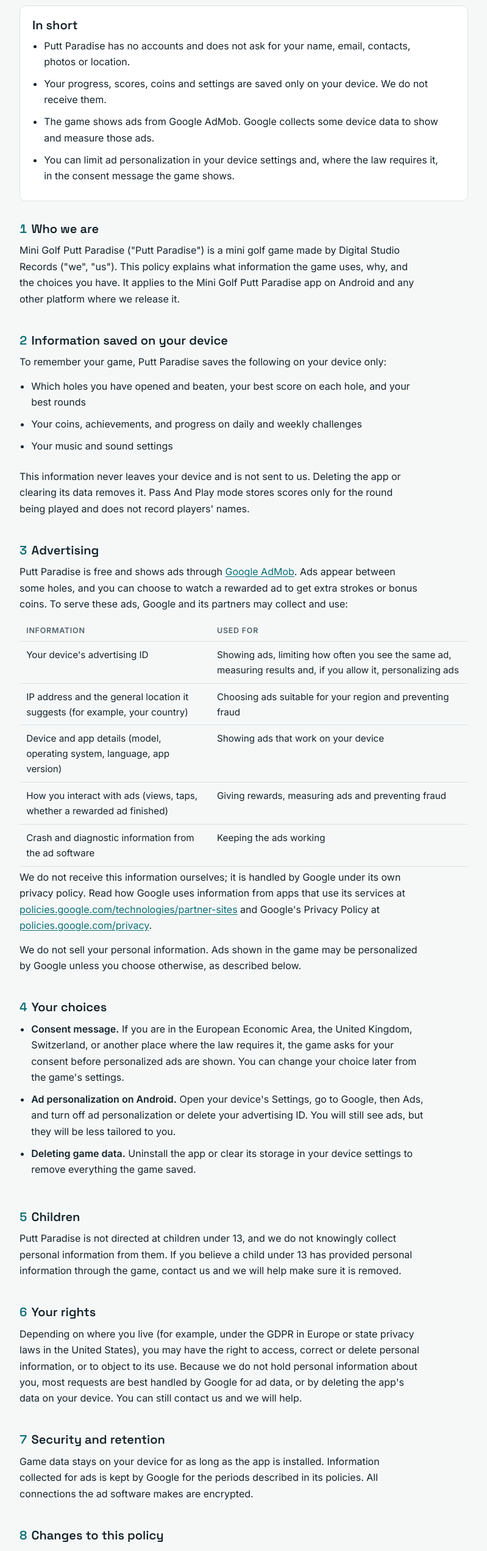
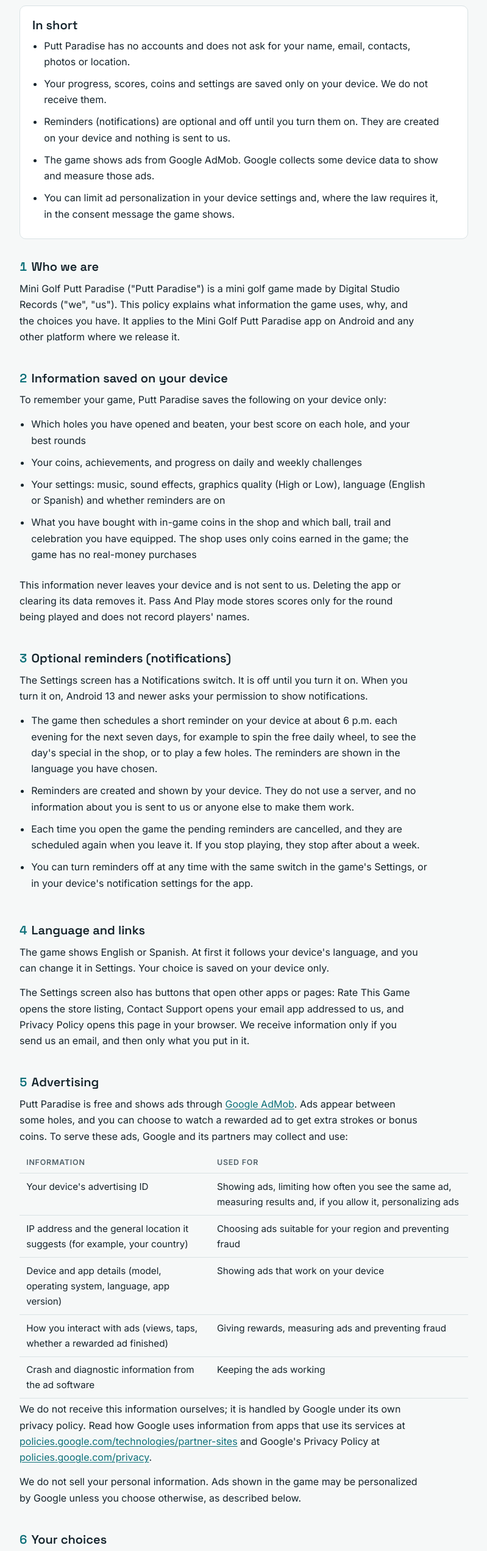
Before and after one commit to Digital-Studio-Records/minigolf-puttparadise-privacy, a plain HTML site: page index.html in a window 1280 px wide. Shown: the part 240-2783 px from the top of the page at 61% size, without its empty margins (240-1039 px from the left). Drawn offline with Linux system fonts and the light colour scheme.

Commit message:
Add files via upload

```diff
--- a/index.html
+++ b/index.html
@@ -63,7 +63,7 @@
   <div class="wrap">
     <span class="eyebrow">Digital Studio Records</span>
     <h1>Mini Golf Putt Paradise Privacy Policy</h1>
-    <p class="meta">Effective November 13, 2026</p>
+    <p class="meta">Effective November 17, 2026</p>
   </div>
 </header>
 
@@ -74,6 +74,7 @@
       <ul>
         <li>Putt Paradise has no accounts and does not ask for your name, email, contacts, photos or location.</li>
         <li>Your progress, scores, coins and settings are saved only on your device. We do not receive them.</li>
+        <li>Reminders (notifications) are optional and off until you turn them on. They are created on your device and nothing is sent to us.</li>
         <li>The game shows ads from Google AdMob. Google collects some device data to show and measure those ads.</li>
         <li>You can limit ad personalization in your device settings and, where the law requires it, in the consent message the game shows.</li>
       </ul>
@@ -90,13 +91,31 @@
       <ul>
         <li>Which holes you have opened and beaten, your best score on each hole, and your best rounds</li>
         <li>Your coins, achievements, and progress on daily and weekly challenges</li>
-        <li>Your music and sound settings</li>
+        <li>Your settings: music, sound effects, graphics quality (High or Low), language (English or Spanish) and whether reminders are on</li>
+        <li>What you have bought with in-game coins in the shop and which ball, trail and celebration you have equipped. The shop uses only coins earned in the game; the game has no real-money purchases</li>
       </ul>
       <p>This information never leaves your device and is not sent to us. Deleting the app or clearing its data removes it. Pass And Play mode stores scores only for the round being played and does not record players' names.</p>
     </section>
 
     <section>
-      <h2><span class="n">3</span>Advertising</h2>
+      <h2><span class="n">3</span>Optional reminders (notifications)</h2>
+      <p>The Settings screen has a Notifications switch. It is off until you turn it on. When you turn it on, Android 13 and newer asks your permission to show notifications.</p>
+      <ul>
+        <li>The game then schedules a short reminder on your device at about 6 p.m. each evening for the next seven days, for example to spin the free daily wheel, to see the day's special in the shop, or to play a few holes. The reminders are shown in the language you have chosen.</li>
+        <li>Reminders are created and shown by your device. They do not use a server, and no information about you is sent to us or anyone else to make them work.</li>
+        <li>Each time you open the game the pending reminders are cancelled, and they are scheduled again when you leave it. If you stop playing, they stop after about a week.</li>
+        <li>You can turn reminders off at any time with the same switch in the game's Settings, or in your device's notification settings for the app.</li>
+      </ul>
+    </section>
+
+    <section>
+      <h2><span class="n">4</span>Language and links</h2>
+      <p>The game shows English or Spanish. At first it follows your device's language, and you can change it in Settings. Your choice is saved on your device only.</p>
+      <p>The Settings screen also has buttons that open other apps or pages: Rate This Game opens the store listing, Contact Support opens your email app addressed to us, and Privacy Policy opens this page in your browser. We receive information only if you send us an email, and then only what you put in it.</p>
+    </section>
+
+    <section>
+      <h2><span class="n">5</span>Advertising</h2>
       <p>Putt Paradise is free and shows ads through <a href="https://admob.google.com/" rel="noopener">Google AdMob</a>. Ads appear between some holes, and you can choose to watch a rewarded ad to get extra strokes or bonus coins. To serve these ads, Google and its partners may collect and use:</p>
       <div class="table-box">
         <table>
@@ -115,7 +134,7 @@
     </section>
 
     <section>
-      <h2><span class="n">4</span>Your choices</h2>
+      <h2><span class="n">6</span>Your choices</h2>
       <ul>
         <li><strong>Consent message.</strong> If you are in the European Economic Area, the United Kingdom, Switzerland, or another place where the law requires it, the game asks for your consent before personalized ads are shown. You can change your choice later from the game's settings.</li>
         <li><strong>Ad personalization on Android.</strong> Open your device's Settings, go to Google, then Ads, and turn off ad personalization or delete your advertising ID. You will still see ads, but they will be less tailored to you.</li>
@@ -124,31 +143,31 @@
     </section>
 
     <section>
-      <h2><span class="n">5</span>Children</h2>
+      <h2><span class="n">7</span>Children</h2>
       <p>Putt Paradise is not directed at children under 13, and we do not knowingly collect personal information from them. If you believe a child under 13 has provided personal information through the game, contact us and we will help make sure it is removed.</p>
     </section>
 
     <section>
-      <h2><span class="n">6</span>Your rights</h2>
+      <h2><span class="n">8</span>Your rights</h2>
       <p>Depending on where you live (for example, under the GDPR in Europe or state privacy laws in the United States), you may have the right to access, correct or delete personal information, or to object to its use. Because we do not hold personal information about you, most requests are best handled by Google for ad data, or by deleting the app's data on your device. You can still contact us and we will help.</p>
     </section>
 
     <section>
-      <h2><span class="n">7</span>Security and retention</h2>
+      <h2><span class="n">9</span>Security and retention</h2>
       <p>Game data stays on your device for as long as the app is installed. Information collected for ads is kept by Google for the periods described in its policies. All connections the ad software makes are encrypted.</p>
     </section>
 
     <section>
-      <h2><span class="n">8</span>Changes to this policy</h2>
+      <h2><span class="n">10</span>Changes to this policy</h2>
       <p>If the game changes in a way that affects your privacy (for example, adding in-app purchases or online features), we will update this policy and change the effective date at the top. Significant changes will also be noted in the app's store listing.</p>
     </section>
 
     <section>
-      <h2><span class="n">9</span>Contact us</h2>
+      <h2><span class="n">11</span>Contact us</h2>
       <p>Questions about this policy or your privacy? Email Digital Studio Records at <span class="contact">support@digitalstudiorecords.com</span>.</p>
     </section>
 
-    <footer>© 2026 Digital Studio Records. Mini Golf Putt Paradise Privacy Policy, effective November 13, 2026.</footer>
+    <footer>© 2026 Digital Studio Records. Mini Golf Putt Paradise Privacy Policy, effective November 17, 2026.</footer>
   </div>
 </main>
 </body>
```
